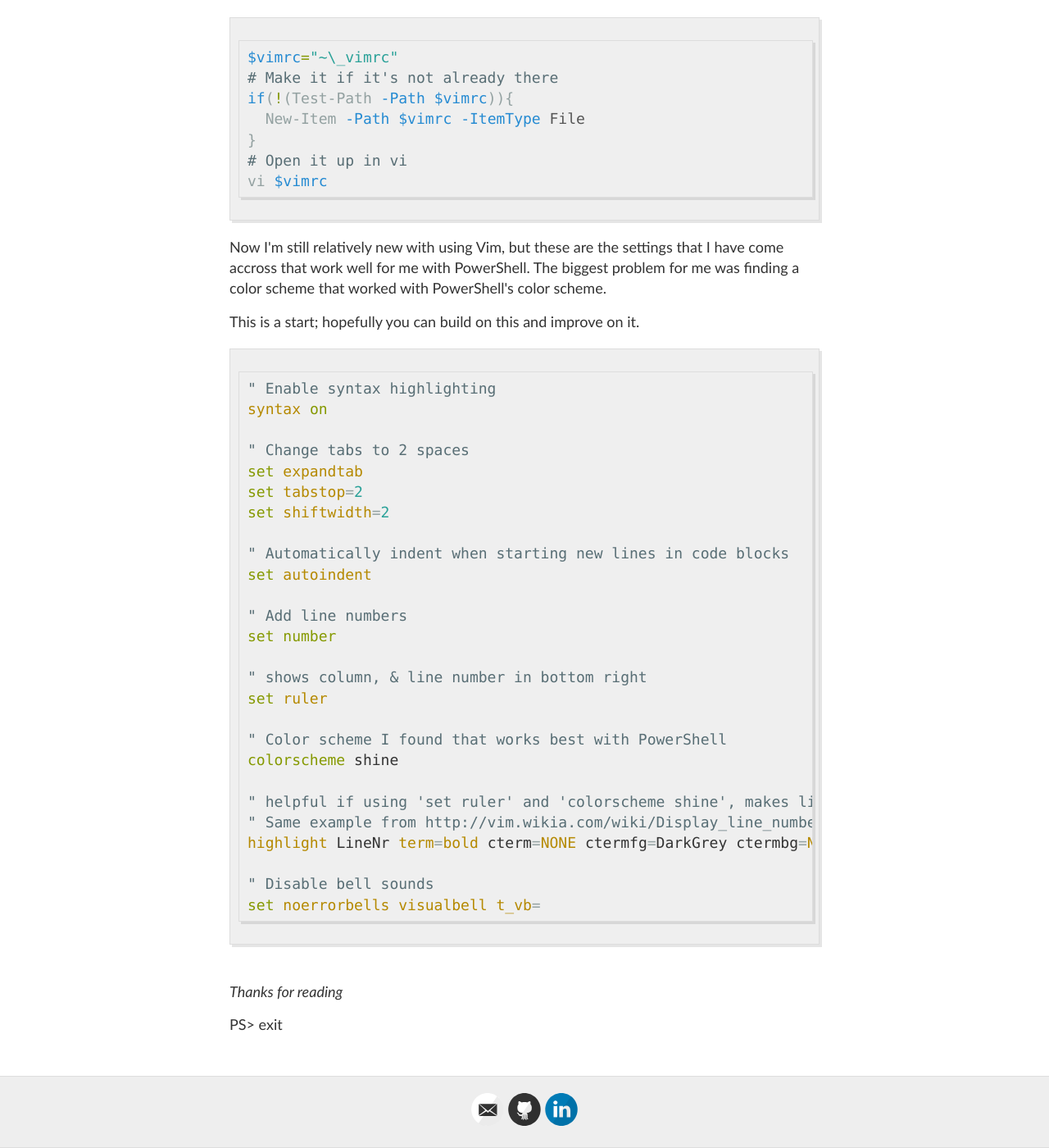
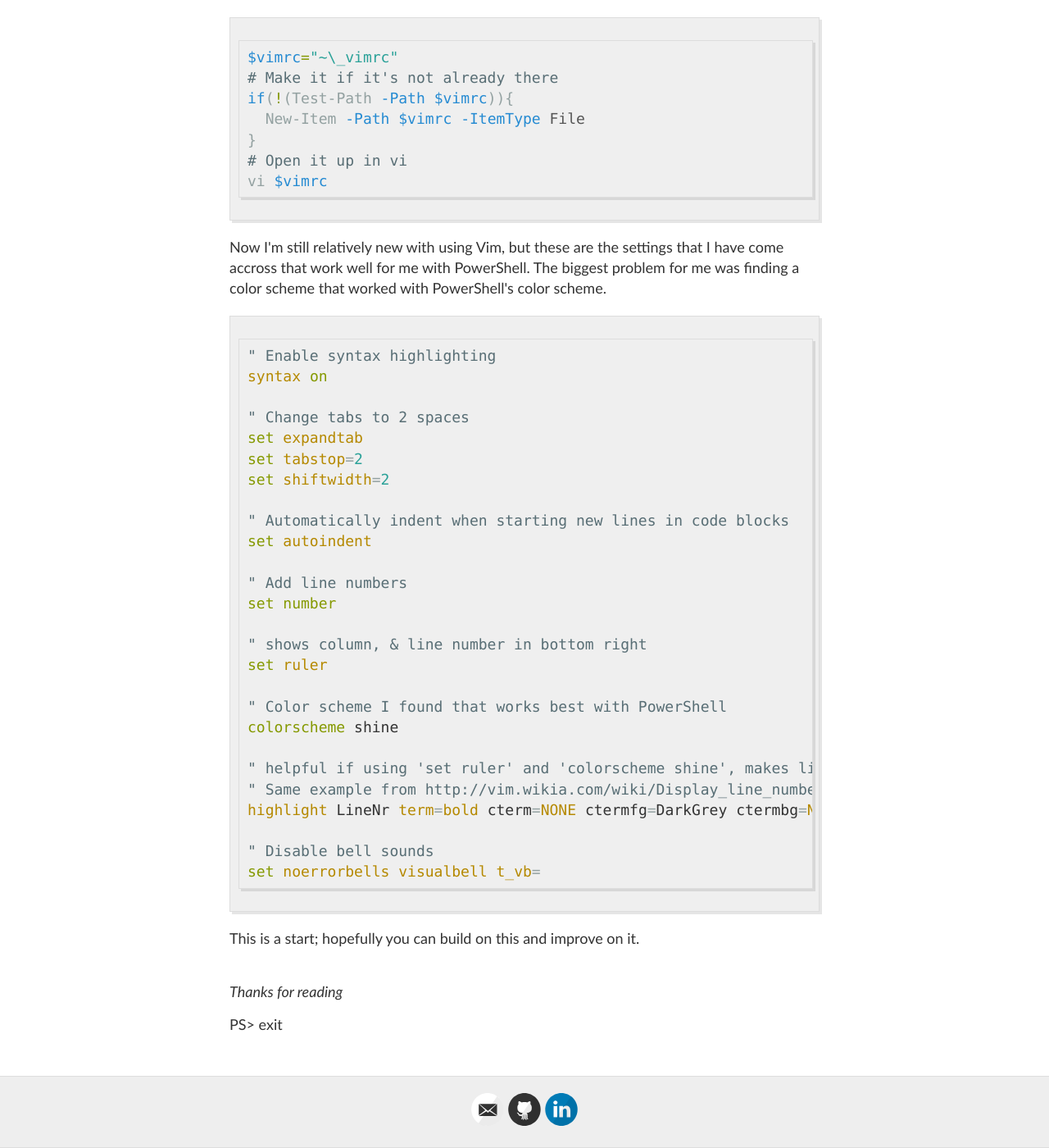
Before and after one commit to briansworth/dev, a Jekyll site: the page built from _posts/2017-6-17-PowerShell-And-Vim.md, in a window 1280 px wide and 1400 px high, scrolled down 2292 px. Shown: the whole window at 82% size. Built offline with Jekyll 4.4.1, drawn with Linux system fonts in a browser that asks for light colours.

Commit message:
Fixed last sentence to actually be last sentence

````diff
--- a/_posts/2017-6-17-PowerShell-And-Vim.md
+++ b/_posts/2017-6-17-PowerShell-And-Vim.md
@@ -122,9 +122,6 @@ vi $vimrc
   PowerShell's color scheme.
 </p>
 
-<p>
-  This is a start; hopefully you can build on this and improve on it.
-</p>
 
 ```vim
 " Enable syntax highlighting
@@ -154,3 +151,7 @@ highlight LineNr term=bold cterm=NONE ctermfg=DarkGrey ctermbg=NONE gui=NONE gui
 " Disable bell sounds
 set noerrorbells visualbell t_vb=
 ```
+
+<p>
+  This is a start; hopefully you can build on this and improve on it.
+</p>
````
